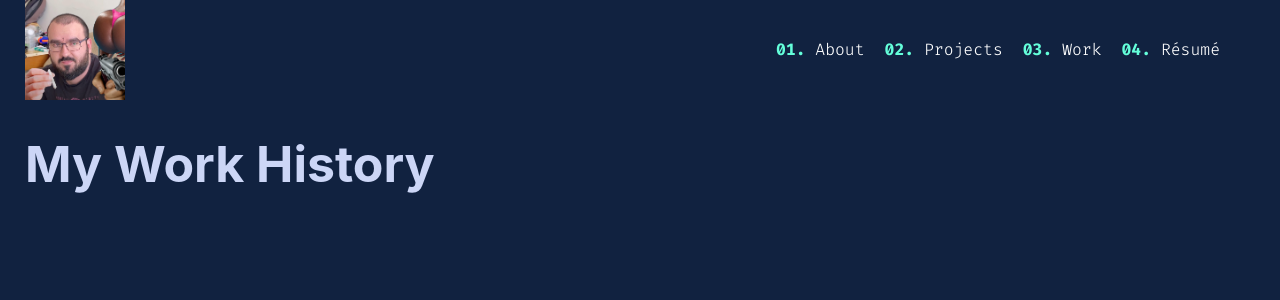
After one commit to BanAaron/aaron-barratt-website, a Flask app: page /work in a window 1280 px wide. The commit adds this page. Shown: the top 300 px of the page. Run offline with Flask 2, Linux system fonts and the light colour scheme.

Commit message:
Getting there! Links work and layout getting shaped up

```diff
--- a/static/css/main.css
+++ b/static/css/main.css
@@ -1,44 +1,110 @@
 :root {
-    --dark-slate: #2B3856;
+    --light-navy: #112240;
+    --green: #64ffda;
+    --dark-slate: #495670;
+    --lightest-slate: #ccd6f6;
+    --font-sans: "Inter","Calibre","San Francisco","SF Pro Text",-apple-system,system-ui,sans-serif;
+    --font-mono: "Fira Code", "SF Mono","Fira Mono","Roboto Mono",monospace;
 }
 
+@keyframes fade {
+    0% {color: white;}
+    100% {color: var(--green);}
+}
+
+/* font stuff here */
+
+@font-face {
+    font-family: 'Fira Code';
+    src: url('woff2/FiraCode-Light.woff2') format('woff2'),
+      url("woff/FiraCode-Light.woff") format("woff");
+    font-weight: 300;
+    font-style: normal;
+  }
+
+  @font-face {
+    font-family: 'Fira Code';
+    src: url('woff2/FiraCode-Regular.woff2') format('woff2'),
+      url("woff/FiraCode-Regular.woff") format("woff");
+    font-weight: 400;
+    font-style: normal;
+  }
+
+  @font-face {
+    font-family: 'Fira Code';
+    src: url('woff2/FiraCode-Medium.woff2') format('woff2'),
+      url("woff/FiraCode-Medium.woff") format("woff");
+    font-weight: 500;
+    font-style: normal;
+  }
+
+  @font-face {
+    font-family: 'Fira Code';
+    src: url('woff2/FiraCode-SemiBold.woff2') format('woff2'),
+      url("woff/FiraCode-SemiBold.woff") format("woff");
+    font-weight: 600;
+    font-style: normal;
+  }
+
+  @font-face {
+    font-family: 'Fira Code';
+    src: url('woff2/FiraCode-Bold.woff2') format('woff2'),
+      url("woff/FiraCode-Bold.woff") format("woff");
+    font-weight: 700;
+    font-style: normal;
+  }
+
+  @font-face {
+    font-family: 'Fira Code VF';
+    src: url('woff2/FiraCode-VF.woff2') format('woff2-variations'),
+         url('woff/FiraCode-VF.woff') format('woff-variations');
+    /* font-weight requires a range: https://developer.mozilla.org/en-US/docs/Web/CSS/CSS_Fonts/Variable_Fonts_Guide#Using_a_variable_font_font-face_changes */
+    font-weight: 300 700;
+    font-style: normal;
+  }
+
 body {
+    margin: 0;
     padding: 0;
-    margin: 0;
-    background-color: var(--dark-slate);
+    background-color: var(--light-navy);
 }
 
 #header {
-    background-color: red;
+    margin: 0;
+    padding: 0;
+    background-color: var(--light-navy);
     height: 100px;
     width: 100%;
-    padding-top: 25px;
-    padding-bottom: 25px;
 }
 
-#header_image_container {
-    background-color: pink;
-    height: 100px;
-    width: 125px;
+#pfp_container {
     float: left;
+    background-color: var(--light-navy);
+    height: 100%;
+    width: 25%;
 }
 
 #pfp {
-    height: 100px;
+    height: 100%;
     padding-left: 25px;
-    float: left;
 }
 
 #nav_bar {
-    background-color: purple;
-    float: right;
+    float: left;
+    background-color: var(--light-navy);
     height: 100%;
+    width: 75%;
+    display: flex;
+    align-items: center;
+    justify-content: right;
 }
 
 #nav_bar ul {
     list-style-type: none;
-    padding: 0;
+    background-color: var(--light-navy);
     margin: 0;
+    padding: 10px;
+    padding-right: 50px;
 }
 
 #nav_bar li {
@@ -46,8 +112,64 @@ body {
 }
 
 #nav_bar li a {
-  color: white;
-  text-align: center;
-  padding: 16px;
   text-decoration: none;
+  padding: 10px;
 }
+
+#main {
+    background-color: var(--light-navy);
+    padding: 0;
+    margin: 0;
+    float: left;
+    width: 100%;
+    height: 100%;
+}
+
+#content {
+    background-color: var(--light-navy);
+    padding: 0;
+    margin: 0;
+    padding-left: 25px;
+    padding-right: 25px;
+}
+
+h1, h2 {
+    font-family: var(--font-sans);
+    color: var(--lightest-slate);
+    font-weight: 700;
+}
+
+h1, h2 {
+    font-size: 50px;
+}
+
+h2 {
+    color: var(--dark-slate);
+}
+
+#tag_line {
+    font-family: var(--font-mono);
+    font-weight: 300;
+    color: var(--green)
+}
+
+p {
+    font-family: var(--font-sans);
+    font-size: 22px;
+    color: var(--dark-slate);
+}
+
+#nav_bar a {
+    font-family: var(--font-mono);
+    font-weight: 300;
+    color: white;
+}
+
+#nav_bar a:hover {
+    animation-name: fade;
+    animation-duration: 1s;
+}
+
+#nav_bar a b{
+    color: var(--green);
+}
--- a/templates/index.html
+++ b/templates/index.html
@@ -8,17 +8,33 @@
   </head>
   <body>
     <div id="header">
-        <div id="header_image_container">
-            <img id="pfp" src="/static/pfp.png" alt="profile picture">
+      <div id="pfp_container">
+        <img id="pfp" src="/static/pfp.png">
       </div>
       <div id="nav_bar">
         <ul>
-                <li><a href="">01. About</a></li>
-                <li><a href="">02. Projects</a></li>
-                <li><a href="">03. Projects</a></li>
-                <li><a href="">04. Résumé</a></li>
-
+          <li>
+            <a href="{{url_for('views.about_page')}}"><b>01.</b> About</a>
+          </li>
+          <li>
+            <a href="{{url_for('views.projects_page')}}"><b>02.</b> Projects</a>
+          </li>
+          <li>
+            <a href="{{url_for('views.work_page')}}"><b>03.</b> Work</a>
+          </li>
+          <li>
+            <a href="https://drive.google.com/file/d/1qBaQpx2I3yXKs0EscmvyyFsnD1b0qHBr/view?usp=share_link" target="_blank"><b>04.</b> Résumé</a>
+          </li>
         </ul>
+      </div>
+    </div>
+  <div id="main">
+    <div id="content">
+      {% block content %}
+      <h3 id="tag_line">Hi, my name is</h3>
+      <h1>{{name}}</h1>
+      <h2>{{tag_line}}</h2>
+      {% endblock %}
     </div>
   </div>
   </body>
--- /dev/null
+++ b/templates/projects.html
@@ -0,0 +1,4 @@
+{% extends "index.html" %}
+{% block content %}
+<h1>My Projects</h1>
+{% endblock %}
--- /dev/null
+++ b/templates/work.html
@@ -0,0 +1,4 @@
+{% extends "index.html" %}
+{% block content %}
+<h1>My Work History</h1>
+{% endblock %}
--- a/views.py
+++ b/views.py
@@ -3,12 +3,24 @@ from flask import Blueprint, render_template, redirect, url_for
 views = Blueprint(__name__, "views")
 
 
-@views.route("/")
-def home_page():
-    return render_template("index.html", name="Aaron")
+@views.route("/about")
+def about_page():
+    return render_template(
+        "index.html", name="Aaron Barratt.", tag_line="I build things in computers."
+    )
+
+
+@views.route("/projects")
+def projects_page():
+    return render_template("projects.html")
+
+
+@views.route("/work")
+def work_page():
+    return render_template("work.html")
 
 
 # this is how to redirect
-@views.route("go-home")
+@views.route("/")
 def go_home():
-    return redirect(url_for("views.home"))
+    return redirect(url_for("views.about_page"))
```
Also changed, not shown: static/css/test.css (added), static/css/woff/FiraCode-Bold.woff (added), static/css/woff/FiraCode-Light.woff (added), static/css/woff/FiraCode-Medium.woff (added), static/css/woff/FiraCode-Regular.woff (added), static/css/woff/FiraCode-SemiBold.woff (added), static/css/woff/FiraCode-VF.woff (added), static/css/woff2/FiraCode-Bold.woff2 (added), static/css/woff2/FiraCode-Light.woff2 (added), static/css/woff2/FiraCode-Medium.woff2 (added), static/css/woff2/FiraCode-Regular.woff2 (added), static/css/woff2/FiraCode-SemiBold.woff2 (added), static/css/woff2/FiraCode-VF.woff2 (added). Lines whose indentation alone changed are shown as unchanged.
